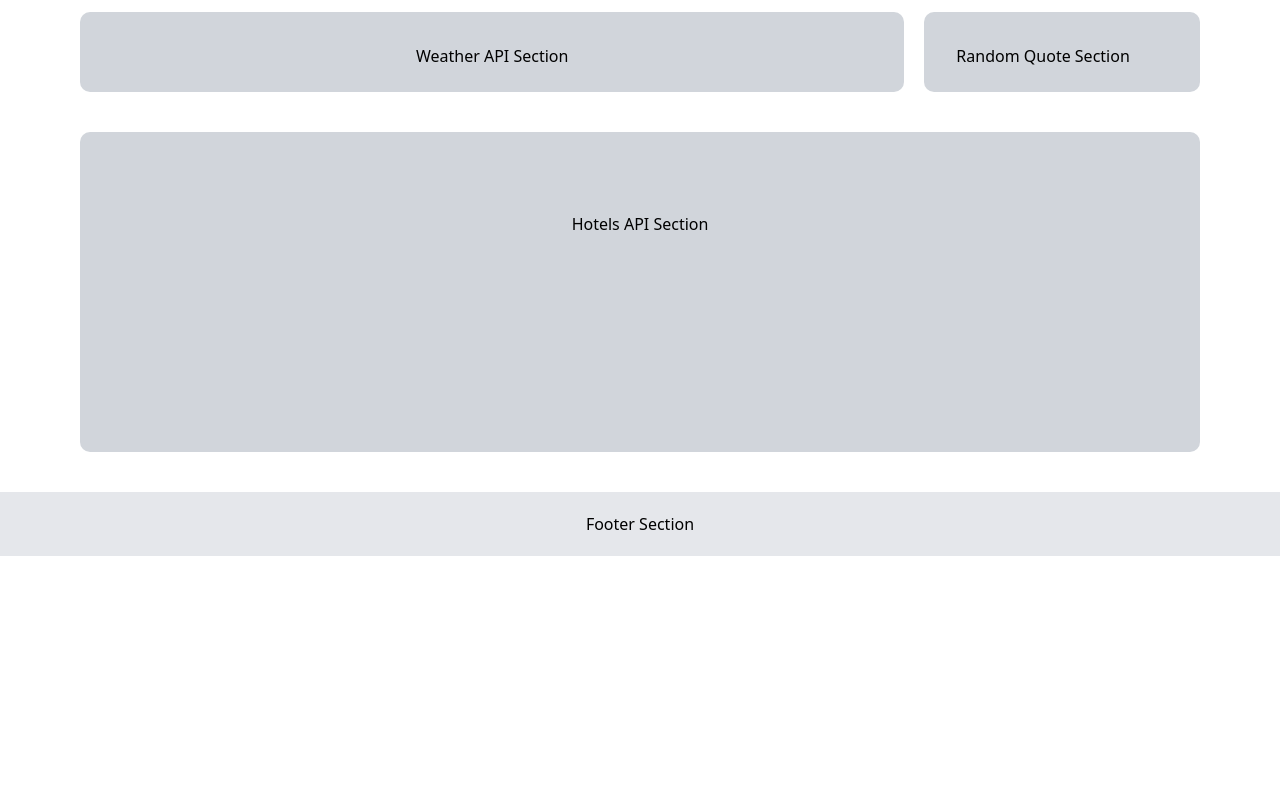
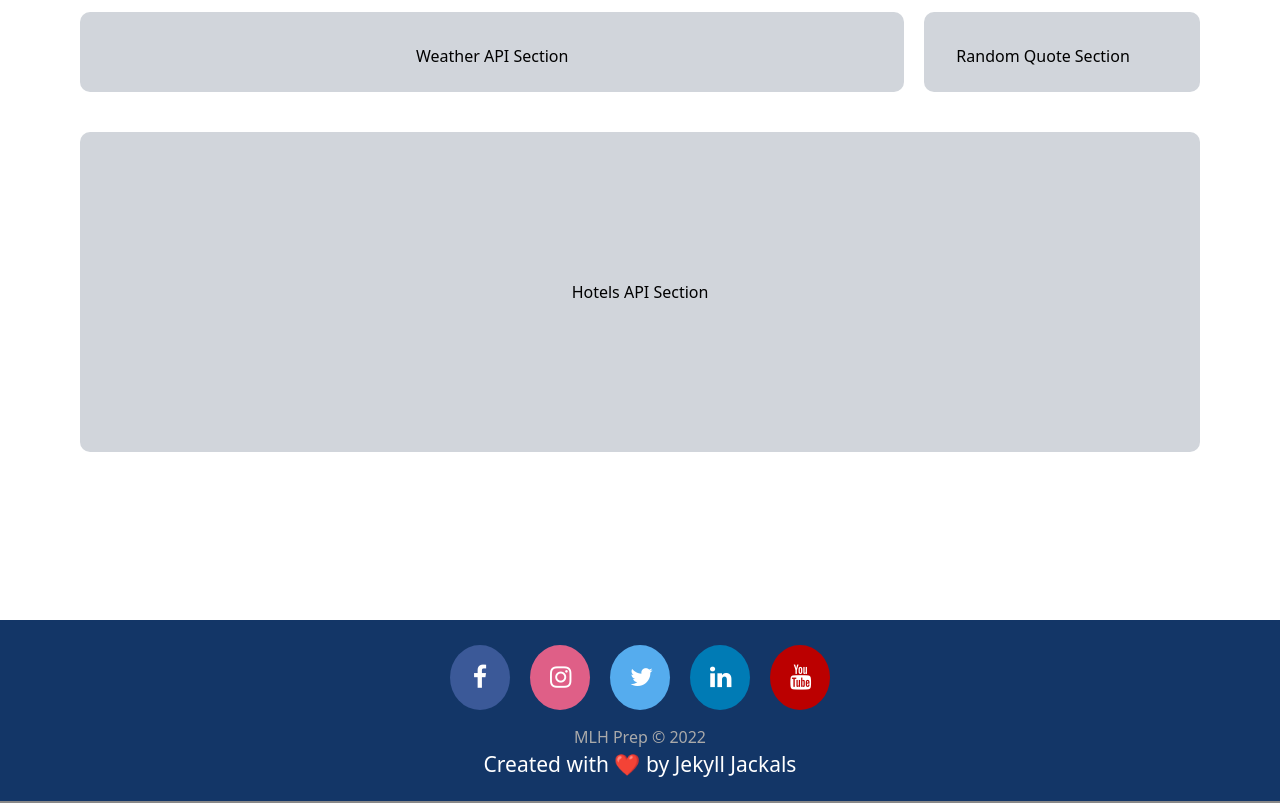
Before and after one commit to MLH-Fellowship/prep-project-22.AUG.PREP.1, a React (Create React App) app: page / in a window 1280 px wide. Shown: the part 300-1103 px from the top of the page. Before the commit the page ends 856 px from the top, so only its background shows below. Built offline with nearby package versions, Linux system fonts and the light colour scheme.

Commit message:
added footer

```diff
--- a/public/index.html
+++ b/public/index.html
@@ -10,6 +10,7 @@
       content="Web site created using create-react-app"
     />
     <link rel="apple-touch-icon" href="%PUBLIC_URL%/logo192.png" />
+    <link rel="stylesheet" href="https://cdnjs.cloudflare.com/ajax/libs/font-awesome/4.7.0/css/font-awesome.min.css">
     <!--
       manifest.json provides metadata used when your web app is installed on a
       user's mobile device or desktop. See https://developers.google.com/web/fundamentals/web-app-manifest/
--- a/src/containers/Footer/Footer.container.jsx
+++ b/src/containers/Footer/Footer.container.jsx
@@ -1,9 +1,20 @@
 import React from "react";
+import './Footer.css';
 
 const Footer = () => {
     return (
-        <div className="footer w-full bg-gray-200 h-16 text-center p-5 mb-0">
-            Footer Section
+        <div className="MLHFooter">
+           <div class = "icons">
+            <a href="https://www.facebook.com/MajorLeagueHacking" class="fa fa-facebook"></a>
+            <a href="https://www.instagram.com/mlhacks/" class="fa fa-instagram"></a>
+            <a href="https://twitter.com/MLHacks?ref_src=twsrc%5Egoogle%7Ctwcamp%5Eserp%7Ctwgr%5Eauthor" class="fa fa-twitter"></a>
+            <a href="https://www.linkedin.com/school/mlh-fellowship/" class="fa fa-linkedin"></a>
+            <a href="https://www.youtube.com/c/Majorleaguehacking" class="fa fa-youtube"></a>
+           </div>
+            <div className="text-center">
+               <p class="copyright">MLH Prep © 2022</p>
+               <p class="podname">Created with ❤ by Jekyll Jackals</p>
+            </div>
         </div>
     )
 }
--- /dev/null
+++ b/src/containers/Footer/Footer.css
@@ -0,0 +1,65 @@
+.MLHFooter {
+    padding: 20px;
+    border-bottom: 2px solid #888;
+    background-color: #133667;
+    margin-bottom: 0%;
+    margin-top: 10%;
+    display: flex;
+    flex-direction: column;
+    align-items: center;
+}
+
+.text-center {
+    align-content: center;
+}
+
+.MLHFooter .fa {
+    padding: 20px;
+    font-size: 25px;
+    width: 60px;
+    text-align: center;
+    text-decoration: none;
+    margin: 5px 10px 15px 10px;
+    border-radius: 50%;
+    align-content: center;
+}
+
+.MLHFooter .fa:hover {
+    opacity: 0.7;
+}
+
+
+.MLHFooter .fa-facebook {
+    background: #3B5998;
+    color: white;
+}
+
+.MLHFooter .fa-twitter {
+    background: #55ACEE;
+    color: white;
+}
+
+.MLHFooter .fa-linkedin {
+    background: #007bb5;
+    color: white;
+}
+
+.MLHFooter .fa-youtube {
+    background: #bb0000;
+    color: white;
+}
+
+.MLHFooter .fa-instagram {
+    background: #df5f87;
+    color: white;
+}
+
+.MLHFooter .copyright{
+    font-size: 16px;
+    color:#aaa;
+}
+
+.MLHFooter .podname{
+    font-size: 21px;
+    color: white;
+}
```
